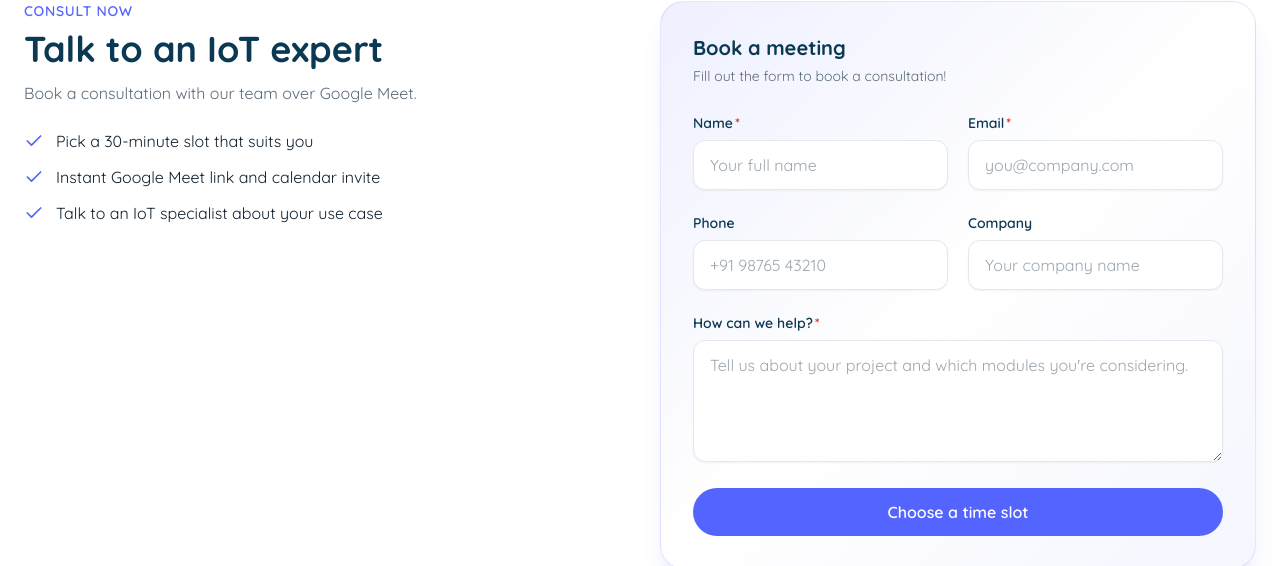
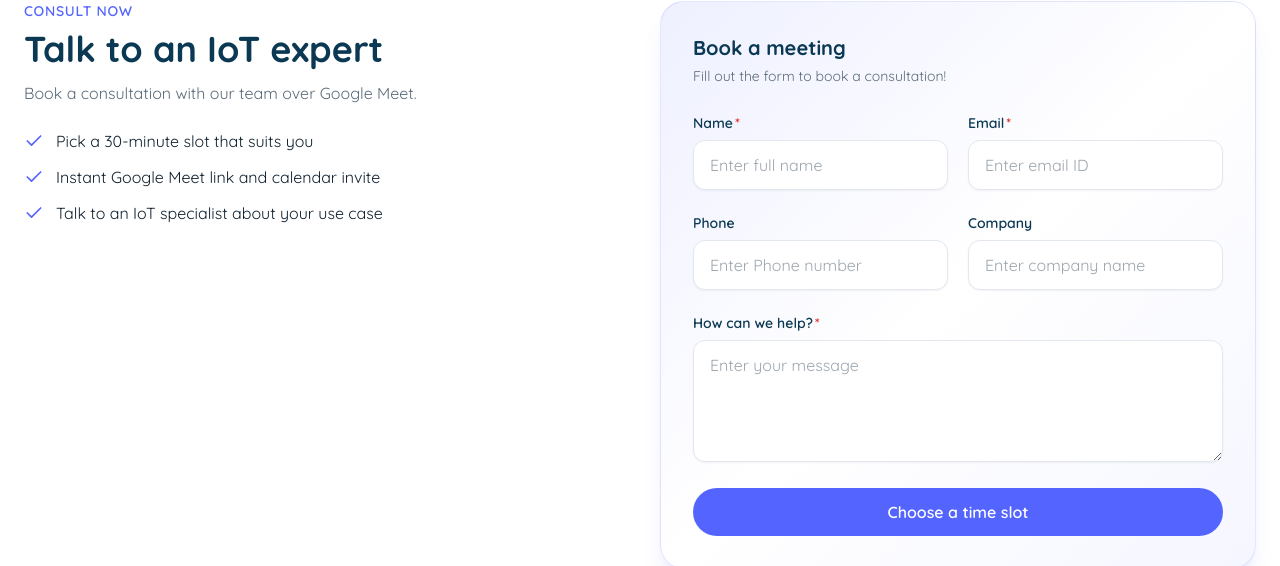
Before and after one commit to fazinpk/hubble-cavli, a Next.js app: page / in a window 1280 px wide. Shown: the part 2332-2898 px from the top of the page. Built offline with nearby package versions, Linux system fonts and the light colour scheme; no server answers; the database is empty.

Commit message:
style: simplify consult form placeholders

```diff
--- a/src/modules/consult/components/consult-form/index.tsx
+++ b/src/modules/consult/components/consult-form/index.tsx
@@ -73,7 +73,7 @@ const ConsultForm: FC<ConsultFormProps> = ({ product }) => {
               {...controlProps("name", true)}
               type="text"
               autoComplete="name"
-              placeholder="Your full name"
+              placeholder="Enter full name"
             />
           </FormField>
           <FormField
@@ -86,7 +86,7 @@ const ConsultForm: FC<ConsultFormProps> = ({ product }) => {
               {...controlProps("email", true)}
               type="email"
               autoComplete="email"
-              placeholder="you@company.com"
+              placeholder="Enter email ID"
             />
           </FormField>
           <FormField
@@ -98,7 +98,7 @@ const ConsultForm: FC<ConsultFormProps> = ({ product }) => {
               {...controlProps("phone")}
               type="tel"
               autoComplete="tel"
-              placeholder="+91 98765 43210"
+              placeholder="Enter Phone number"
             />
           </FormField>
           <FormField
@@ -110,7 +110,7 @@ const ConsultForm: FC<ConsultFormProps> = ({ product }) => {
               {...controlProps("company")}
               type="text"
               autoComplete="organization"
-              placeholder="Your company name"
+              placeholder="Enter company name"
             />
           </FormField>
         </div>
@@ -124,7 +124,7 @@ const ConsultForm: FC<ConsultFormProps> = ({ product }) => {
           <textarea
             {...controlProps("message", true)}
             rows={4}
-            placeholder="Tell us about your project and which modules you're considering."
+            placeholder="Enter your message"
           />
         </FormField>
 
```
